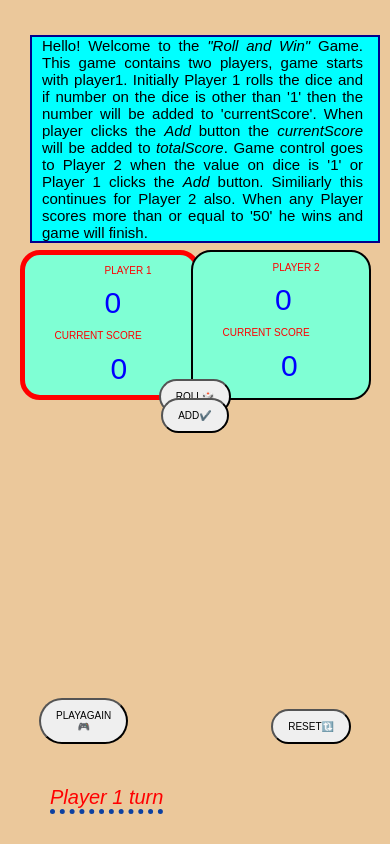
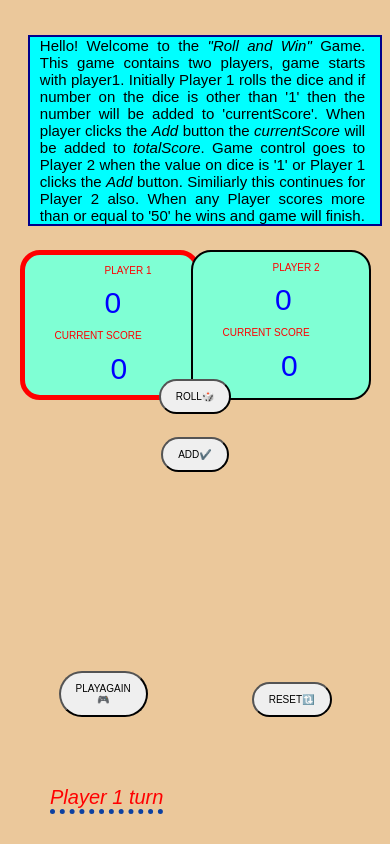
Before and after one commit to Pramod-chary/dice-game, a plain HTML site: page index.html in a window 390 px wide. Drawn offline with Linux system fonts and the light colour scheme.

Commit message:
4th commit

```diff
--- a/style.css
+++ b/style.css
@@ -137,12 +137,11 @@ body {
 }
 
 /* for mobile screen */
-@media only screen and (min-width: 360px) and (max-width: 1000px) {
+@media only screen and (max-width: 1000px) {
   .description {
     font-size: 15px;
-    display: block;
-    margin-right:10px;
-    margin-left:10px;
+    margin-left: 2%;
+    margin-right: 2%;
   }
   .player {
     position: absolute;
@@ -184,23 +183,23 @@ body {
     position: absolute;
     margin-left: auto;
     margin-right: auto;
-    margin-top: 100%;
+    margin-top: 110%;
     font-size: 10px;
   }
   .reset {
     width: fit-content;
     height: fit-content;
     position: absolute;
-    bottom: 100px;
-    right: 10%;
+    bottom: 15%;
+    right: 15%;
     font-size: 10px;
   }
   .playagain {
     width: fit-content;
     height: fit-content;
     position: absolute;
-    bottom: 100px;
-    left: 10%;
+    bottom: 15%;
+    left: 15%;
     font-size: 10px;
   }
   #foot {
```
